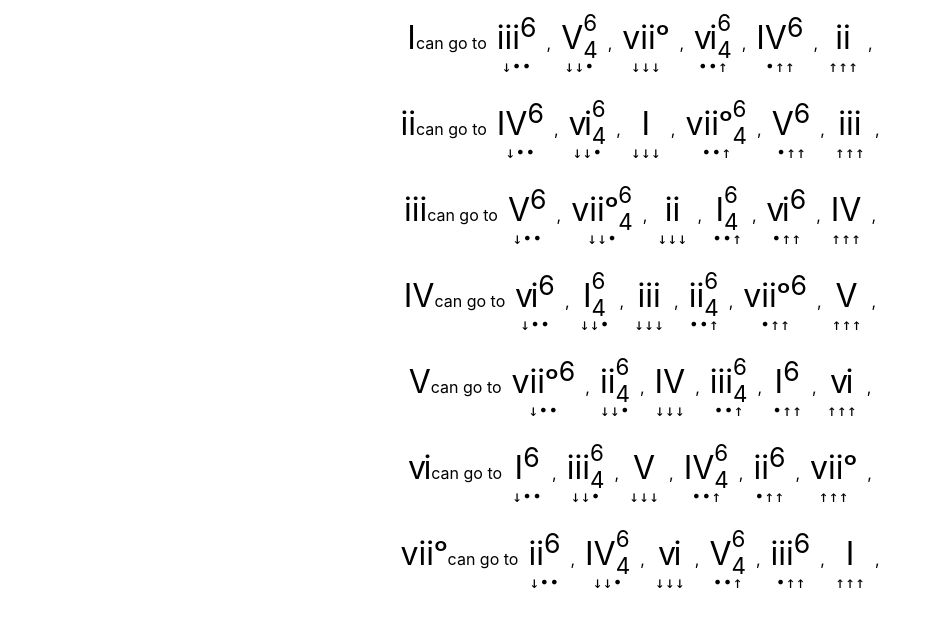
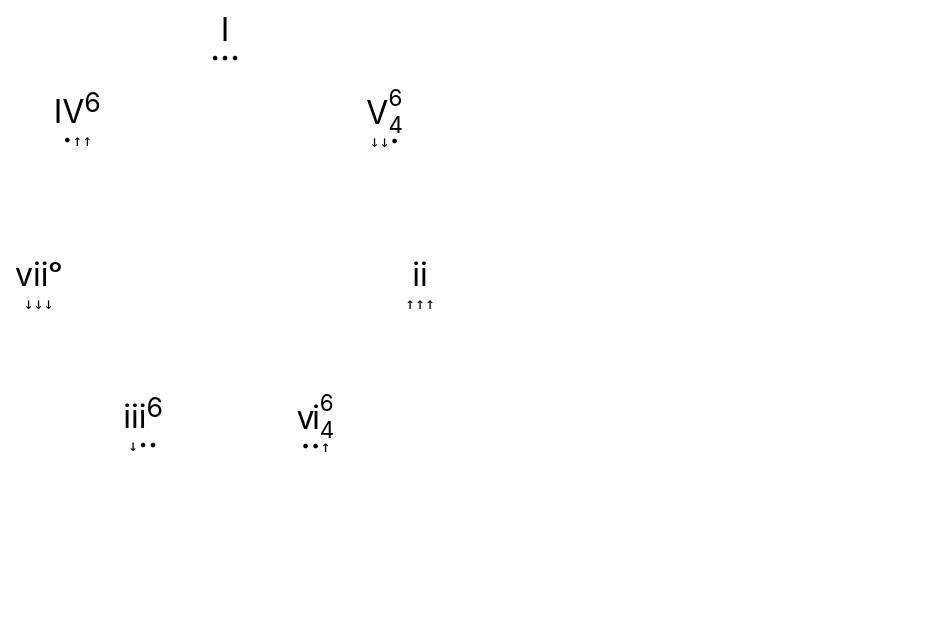
Before and after one commit to hellochar/smoothchords, a React (Create React App) app: page / in a window 1280 px wide. Shown: the top 626 px of the page, without its empty margins (0-926 px from the left). Built offline with nearby package versions, Linux system fonts and the light colour scheme.

Commit message:
circle of fourths

```diff
--- a/src/App.tsx
+++ b/src/App.tsx
@@ -3,11 +3,12 @@ import './App.scss';
 import { ChordComponent } from './chord';
 import { MajorScale } from './scales';
 import { getMotionsOptionsFor, MotionOptionComponent } from './motionOption';
+import { CircleOfFourths } from './circleOfFourths';
 
 const App: React.FC = () => {
   return (
     <div className="App">
-      { MajorScale.map((chord) => (
+      {/* { MajorScale.map((chord) => (
           <div>
             <ChordComponent chord={chord} />
             can go to
@@ -16,7 +17,8 @@ const App: React.FC = () => {
             }
           </div>
         ))
-      }
+      } */}
+      <CircleOfFourths />
     </div>
   );
 }
--- /dev/null
+++ b/src/circleOfFourths.tsx
@@ -0,0 +1,61 @@
+import React from "react";
+import { ScaleDegree, Inversion, Chord } from "./chord";
+import { MajorScale } from "./scales";
+import { MotionOptionComponent, MotionOption, getMotionsOptionsFor } from "./motionOption";
+
+// Starting from the top, going counterclockwise.
+const ANGLES = [0, 1, 2, 3, 4, 5, 6].map((index) => -Math.PI / 2 - index/7 * Math.PI * 2);
+const SCALE_DEGREE_ORDER: ScaleDegree[] = [1, 4, 7, 3, 6, 2, 5];
+
+export interface CircleOfFourthsState {
+  scaleDegree: ScaleDegree;
+  inversion: Inversion;
+}
+
+export class CircleOfFourths extends React.PureComponent<{}, CircleOfFourthsState> {
+  state: CircleOfFourthsState = {
+    scaleDegree: 1,
+    inversion: "root",
+  };
+
+  get currentChord(): Chord {
+    return {
+      ...MajorScale[this.state.scaleDegree - 1],
+      inversion: this.state.inversion,
+    };
+  }
+
+  getAngleOffset() {
+    const index = SCALE_DEGREE_ORDER.indexOf(this.state.scaleDegree);
+    return ANGLES[0] - ANGLES[index];
+  }
+
+  render() {
+    const elements: JSX.Element[] = [];
+    const radius = 200;
+    const motionOptions = getMotionsOptionsFor(this.currentChord, MajorScale);
+    const angleOffset = this.getAngleOffset();
+    for (let index in SCALE_DEGREE_ORDER) {
+      const angle = ANGLES[Number(index)] + angleOffset;
+      console.log(index, ANGLES[index], ANGLES[Number(index)], angleOffset, angle);
+      const option = motionOptions.find((option) => option.destinationChord.degree === SCALE_DEGREE_ORDER[index]);
+      if (!option) { throw new Error(""); }
+      const element = <MotionOptionComponent option={option} />;
+      const style: React.CSSProperties = {
+        transform: `translate(${Math.cos(angle) * radius + radius}px, ${Math.sin(angle) * radius + radius}px)`
+      };
+      // debugger;
+      elements.push(
+        <div className="option-container" style={style}>
+          {element}
+        </div>
+      );
+    }
+
+    return (
+      <div className="circle-of-fourths">
+        {elements}
+      </div>
+    )
+  }
+}
--- a/src/index.scss
+++ b/src/index.scss
@@ -52,3 +52,7 @@ code {
   flex-direction: column;
   margin: 10px;
 }
+
+.option-container {
+  position: absolute;
+}
--- a/src/motion.tsx
+++ b/src/motion.tsx
@@ -13,6 +13,7 @@ export interface ChordMotion {
 
 export const Motions = {
   root: [
+    { movement: [".", ".", "."], scaleDegreeOffset: 1, newInversion: "root" },
     { movement: ["d", ".", "."], scaleDegreeOffset: 3, newInversion: "first" },
     { movement: ["d", "d", "."], scaleDegreeOffset: 5, newInversion: "second" },
     { movement: ["d", "d", "d"], scaleDegreeOffset: 7, newInversion: "root" },
@@ -21,6 +22,7 @@ export const Motions = {
     { movement: ["u", "u", "u"], scaleDegreeOffset: 2, newInversion: "root" },
   ] as ChordMotion[],
   first: [
+    { movement: [".", ".", "."], scaleDegreeOffset: 1, newInversion: "first" },
     { movement: [".", "d", "."], scaleDegreeOffset: 3, newInversion: "second" },
     { movement: [".", "d", "d"], scaleDegreeOffset: 5, newInversion: "root" },
     { movement: ["d", "d", "d"], scaleDegreeOffset: 7, newInversion: "first" },
@@ -29,6 +31,7 @@ export const Motions = {
     { movement: ["u", "u", "u"], scaleDegreeOffset: 2, newInversion: "first" },
   ] as ChordMotion[],
   second: [
+    { movement: [".", ".", "."], scaleDegreeOffset: 1, newInversion: "second" },
     { movement: [".", ".", "d"], scaleDegreeOffset: 3, newInversion: "root" },
     { movement: ["d", ".", "d"], scaleDegreeOffset: 5, newInversion: "first" },
     { movement: ["d", "d", "d"], scaleDegreeOffset: 7, newInversion: "second" },
--- a/src/motionOption.tsx
+++ b/src/motionOption.tsx
@@ -1,10 +1,11 @@
 import { Chord, ChordComponent } from "./chord";
-import { ChordMotion, Motions, move as applyMotion, ChordMovementComponent } from "./motion";
+import { ChordMotion, Motions, move as applyMotion, ChordMovementComponent, move } from "./motion";
 import { Scale } from "./scales";
 import React from "react";
 
 export interface MotionOption {
   chord: Chord;
+  destinationChord: Chord;
   motion: ChordMotion;
   scale: Scale;
 }
@@ -12,6 +13,7 @@ export interface MotionOption {
 export function getMotionsOptionsFor(chord: Chord, scale: Scale): MotionOption[] {
   return Motions[chord.inversion].map((motion) => ({
     chord,
+    destinationChord: applyMotion(chord, motion, scale),
     motion,
     scale,
   }));
@@ -19,11 +21,10 @@ export function getMotionsOptionsFor(chord: Chord, scale: Scale): MotionOption[]
 
 export class MotionOptionComponent extends React.PureComponent<{option: MotionOption}> {
   render() {
-    const {chord, motion, scale} = this.props.option;
-    const targetChord = applyMotion(chord, motion, scale);
+    const {chord, destinationChord, motion, scale} = this.props.option;
     return (
       <div className="motion-option">
-        <ChordComponent chord={targetChord} />
+        <ChordComponent chord={destinationChord} />
         <ChordMovementComponent movement={motion.movement} />
       </div>
     );
```
